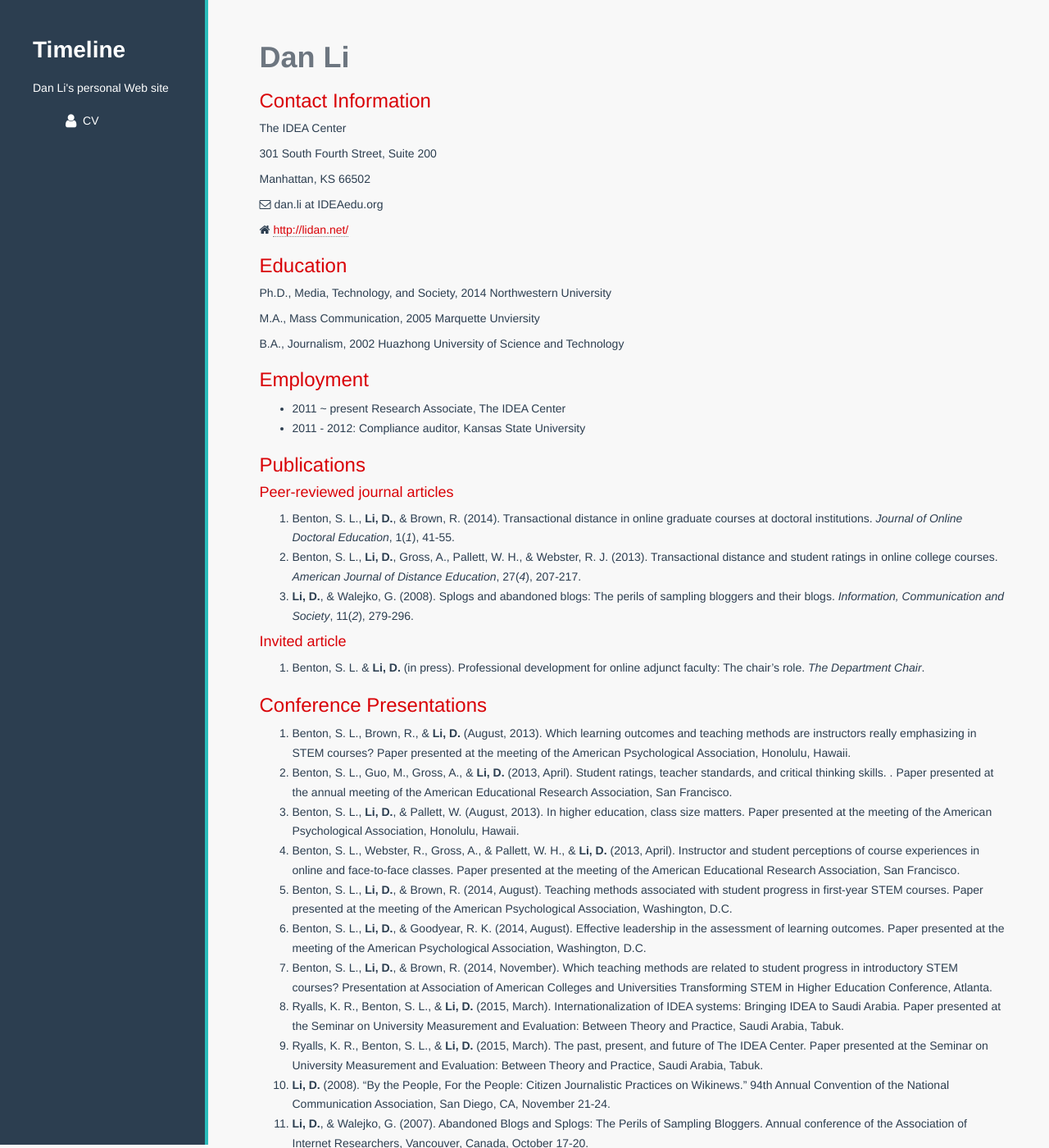
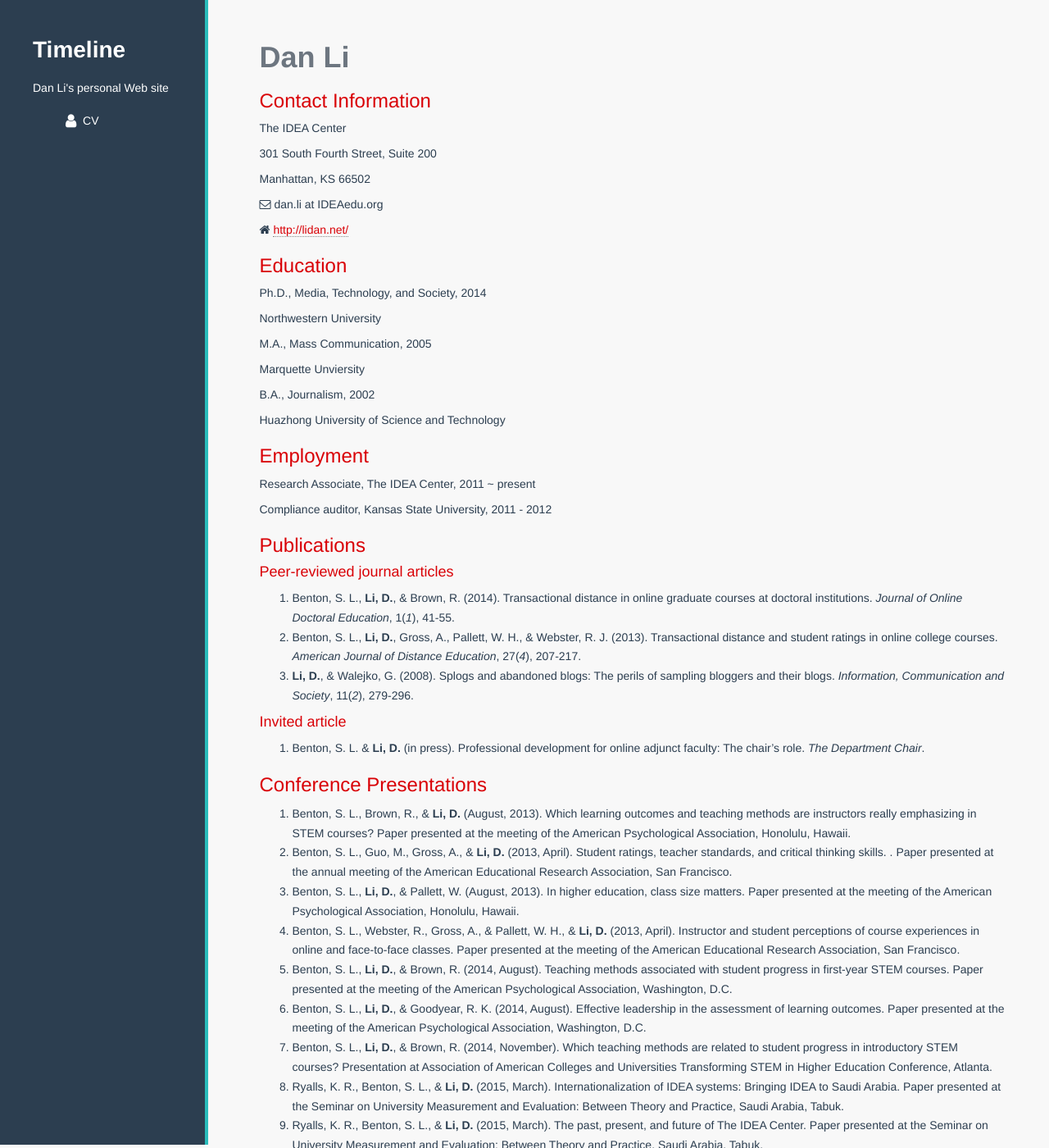
Before and after one commit to danli-ds/danliIDEA.github.io, a Jekyll site: the page built from CV/index.md, in a window 1280 px wide and 1400 px high. Shown: the whole window at 82% size. Built offline with Jekyll 4.4.1, drawn with Linux system fonts in a browser that asks for light colours; nearby versions of some CDN libraries; Markdown is read by kramdown in place of the engine named in the settings; some of the changed text lies outside the part shown.

Commit message:
tweak formatting

```diff
--- a/CV/index.md
+++ b/CV/index.md
@@ -16,18 +16,22 @@ Manhattan, KS 66502
 ### Education
 
 Ph.D., Media, Technology, and Society, 2014
+
 Northwestern University
 
 M.A., Mass Communication, 2005
+
 Marquette Unviersity
 
 B.A., Journalism, 2002
+
 Huazhong University of Science and Technology
 
 ### Employment
 
-- 2011 ~ present Research Associate, The IDEA Center
-- 2011 - 2012: Compliance auditor, Kansas State University
+Research Associate, The IDEA Center, 2011 ~ present
+
+Compliance auditor, Kansas State University, 2011 - 2012
 
 ### Publications
 
```
Also changed, not shown: other parts of CV/index.md (+1 -1 lines).
